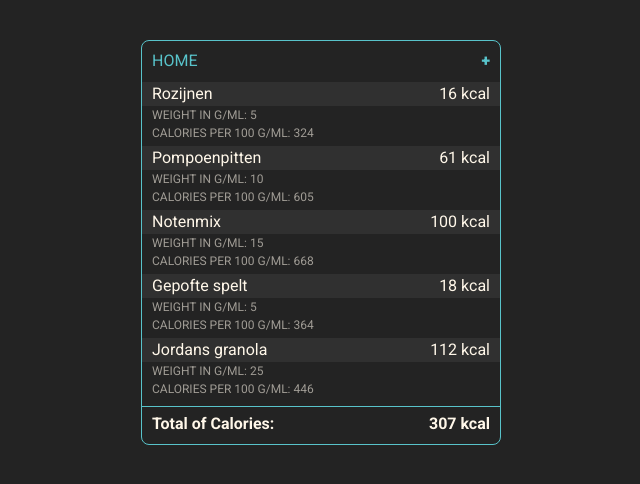
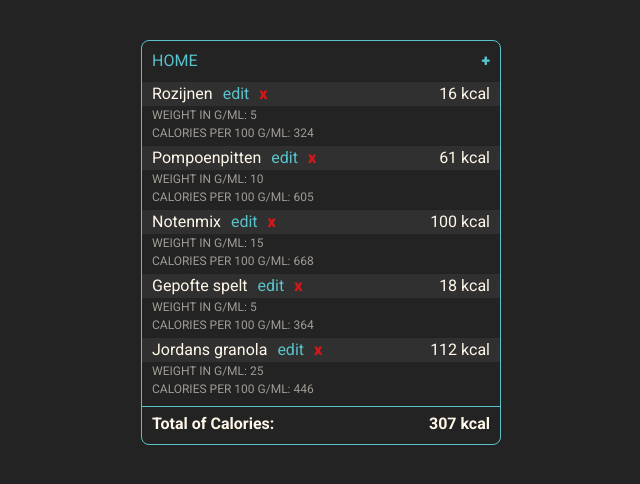
Before and after one commit to esthonisie/more-calories-vue3, a Vue app: page / in a window 1280 px wide. Shown: the top 484 px of the page, without its empty margins (319-959 px from the left). Built offline with nearby package versions, Linux system fonts and the light colour scheme.

Commit message:
Create feature for editing calories data

```diff
--- a/src/App.vue
+++ b/src/App.vue
@@ -3,7 +3,6 @@
     <nav>
       <RouterLink to="/">Home</RouterLink>
       <RouterLink to="/create" class="link-to-create">&#43;</RouterLink>
-      <!-- <RouterLink to="/edit">Edit Product</RouterLink> -->
     </nav>
     <RouterView />
   </div>
--- a/src/domains/calories/components/CaloriesList.vue
+++ b/src/domains/calories/components/CaloriesList.vue
@@ -1,5 +1,6 @@
 <script setup>
 import { computed } from 'vue'
+import { RouterLink } from 'vue-router'
 
 const showCalories = defineModel();
 
@@ -14,7 +15,11 @@ const calcTotal = computed(
   <div class="calories-main-container">
     <template v-for="calorie in showCalories" :key="calorie.id">
       <div class="calories-product-container">
-        <p>{{ calorie.product }}</p>
+        <div class="calories-name-edit-container">
+          <p>{{ calorie.product }}</p>
+          <RouterLink :to="`/edit/${calorie.id}`" class="calorie-edit-link">edit</RouterLink>
+          <p class="calorie-delete-link">x</p>
+        </div>
         <p>{{ Math.round((calorie.kcal_per_100 / 100) * calorie.weight_g_ml) }} kcal</p>
       </div>
       <div class="calories-info-container">
@@ -37,10 +42,22 @@ const calcTotal = computed(
   }
 
   .calories-product-container,
+  .calories-name-edit-container,
   .total-calories-text-container {
     color: #fff7e9;
     display: flex;
     justify-content: space-between;
+  }
+
+  .calorie-edit-link {
+    color: #58c3ca;
+    margin: 0 10px;
+  }
+
+  .calorie-delete-link {
+    color: #d41717;
+    font-weight: 900;
+    margin-right: 10px;
   }
 
   .calories-product-container {
--- a/src/domains/calories/store.js
+++ b/src/domains/calories/store.js
@@ -11,6 +11,13 @@ const calories = ref([
 
 // getters
 export const getAllCalories = computed(() => calories.value);
+export const getCalorieById = (id) => computed(
+  () => calories.value.find(calorie => calorie.id === id)
+);
+export const getIndexOfCalorie = (id) => computed(
+  () => calories.value.findIndex((calorie) => calorie.id === id)
+);
 
 // actions
 export const addCalorie = (calorie) => calories.value.push(calorie);
+export const updateCalorie = (index, calorieUpdated) => calories.value[index] = calorieUpdated;
--- a/src/domains/calories/views/CreateView.vue
+++ b/src/domains/calories/views/CreateView.vue
@@ -1,7 +1,7 @@
 <script setup>
 import { ref } from 'vue'
 import CalorieForm from '../components/CalorieForm.vue'
-import { addCalorie } from '../store';
+import { addCalorie } from '../store'
 import { newId } from '../id-generator.js'
 
 const id = newId();
@@ -16,7 +16,8 @@ const newCalorie = ref(
 );
 
 const submitForm = () => {
-  addCalorie(newCalorie.value);
+  const submitCalorie = Object.assign({}, newCalorie.value);
+  addCalorie(submitCalorie);
 };
 </script>
 
--- a/src/domains/calories/views/EditView.vue
+++ b/src/domains/calories/views/EditView.vue
@@ -1,3 +1,24 @@
+<script setup>
+import { useRoute } from 'vue-router'
+import { getCalorieById } from '../store'
+import { getIndexOfCalorie } from '../store'
+import { updateCalorie } from '../store'
+import CalorieForm from '../components/CalorieForm.vue'
+
+const route = useRoute();
+
+const id = parseInt(route.params.id);
+
+const getCalorieData = getCalorieById(id);
+
+const calorie = Object.assign({}, getCalorieData.value);
+
+const submitForm = () => {
+  const index = getIndexOfCalorie(id);
+  updateCalorie(index.value, calorie);
+};
+</script>
+
 <template>
-  <p>TODO - EDIT PRODUCT</p>
+  <CalorieForm v-model:data="calorie" @submit="submitForm()" />
 </template>
```
